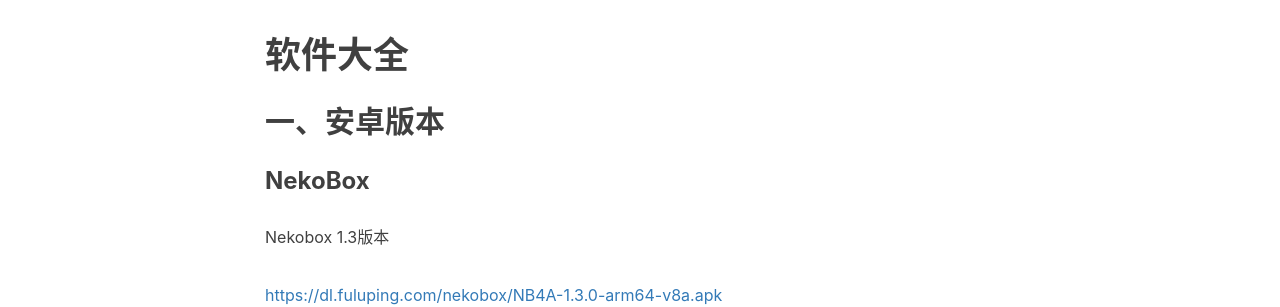
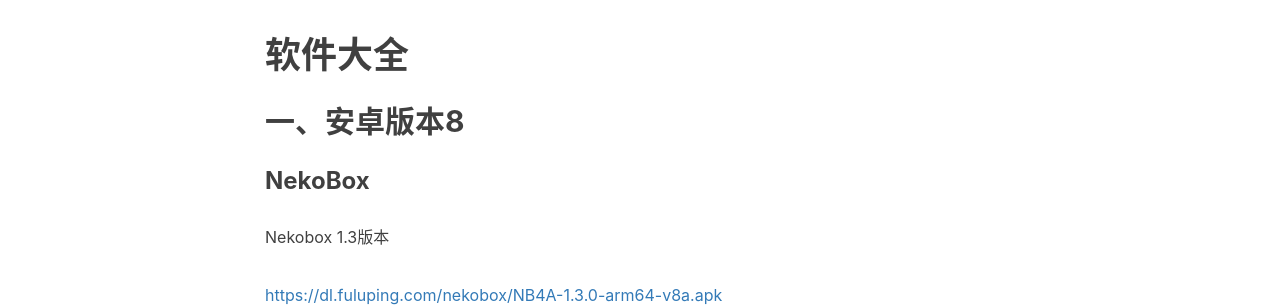
Before and after one commit to kingask/kingask.github.io, a Jekyll site: the page built from _posts/2023-11-25-soft.markdown, in a window 1280 px wide. Shown: the part 537-844 px from the top of the page. Built offline with Jekyll 4.4.1, drawn with Linux system fonts in a browser that asks for light colours; nearby versions of some CDN libraries; comment, search, counter and statistics services are not loaded; some of the changed text lies outside the part shown.

Commit message:
modified:   _posts/2023-11-25-soft.markdown

```diff
--- a/_posts/2023-11-25-soft.markdown
+++ b/_posts/2023-11-25-soft.markdown
@@ -12,7 +12,7 @@
 
 # 软件大全
 
-## 一、安卓版本
+## 一、安卓版本8
 
 
 ### NekoBox
@@ -38,7 +38,7 @@
 
 ### clash-nyanpasu
 
-[https://dl.fuluping.com/Clash.Nyanpasu_1.4.0_x64_zh-CN.msi](https://dl.fuluping.com/Clash.Nyanpasu_1.4.0_x64_zh-CN.msi)
+[https://dl.fuluping.com/Clash.Nyanpasu_1.6.0_x64_zh-CN.msi](https://dl.fuluping.com/Clash.Nyanpasu_1.4.0_x64_zh-CN.msi)
 
 
 # 三、IOS软件
```
